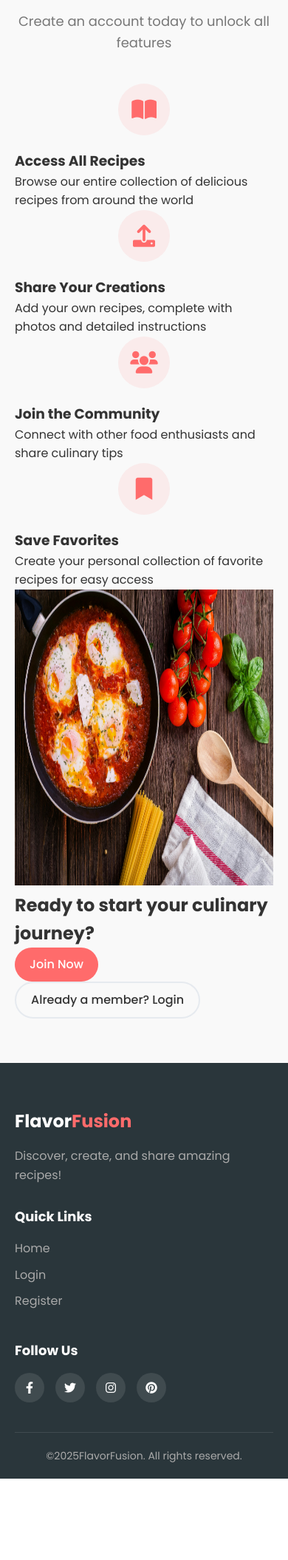
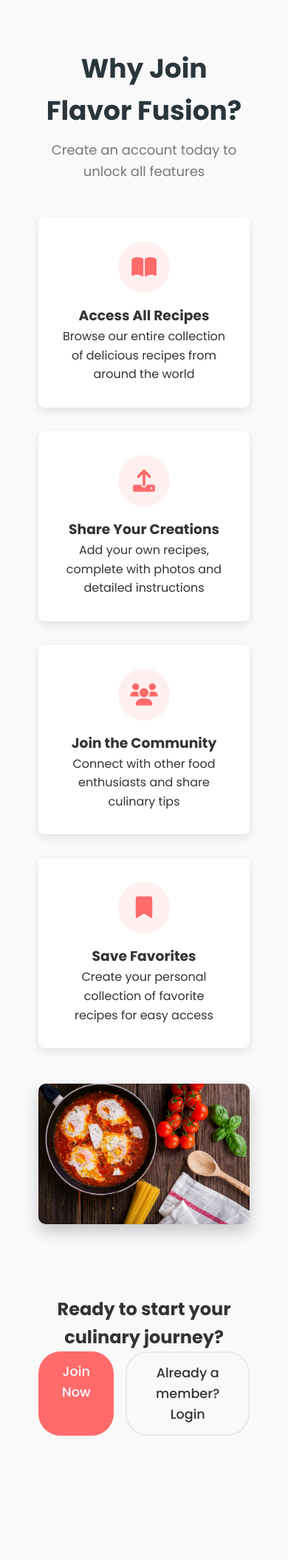
Before and after one commit to Hasnain2004/flavor_fusion, a Django app: page / in a window 390 px wide. Shown: the part 725-2834 px from the top of the page at 74% size. Before the commit the page ends 2724 px from the top, so only its background shows below. Run offline with Django 5.2, Linux system fonts and the light colour scheme.

Commit message:
Enhance welcome page styling: improve hero section background, add responsive design elements, and refine feature card layout for better user engagement

```diff
--- a/templates/recipes/welcome.html
+++ b/templates/recipes/welcome.html
@@ -4,7 +4,7 @@
   Welcome to Flavor Fusion
 {% endblock %}
 {% block content %}
-  <section class="hero welcome-hero">
+  <section class="hero welcome-hero" style="background: linear-gradient(rgba(0, 0, 0, 0.5), rgba(0, 0, 0, 0.7)), url('{% static 'images/welcome-hero.jpg' %}');">
     <div class="hero-content">
       <h1>Welcome to Flavor Fusion</h1>
       <p>Your ultimate destination for culinary inspiration and recipe sharing</p>
@@ -61,8 +61,89 @@
     </div>
   </section>
   <style>
-  .welcome-hero {
-    min-height: 60vh;
-    background: linear-gradient(rgba(0, 0, 0, 0.5), rgba(0, 0, 0, 0.7)),
-      url('</style>
+    .welcome-hero {
+      min-height: 60vh;
+      /* background image set via inline style in HTML to avoid template tag in CSS */
+      background-size: cover;
+      background-position: center;
+      display: flex;
+      align-items: center;
+      justify-content: center;
+      text-align: center;
+      color: white;
+    }
+
+    .welcome-hero h1 {
+      font-size: 3rem;
+      margin-bottom: 1rem;
+    }
+
+    .welcome-hero p {
+      font-size: 1.2rem;
+      margin-bottom: 2rem;
+      max-width: 600px;
+    }
+
+    .cta-buttons {
+      display: flex;
+      gap: 1rem;
+      justify-content: center;
+    }
+
+    .welcome-features {
+      padding: 4rem 2rem;
+    }
+
+    .features-grid {
+      display: grid;
+      grid-template-columns: repeat(auto-fill, minmax(250px, 1fr));
+      gap: 2rem;
+      margin: 3rem 0;
+    }
+
+    .feature-card {
+      background: #fff;
+      border-radius: 8px;
+      padding: 2rem;
+      box-shadow: 0 4px 12px rgba(0, 0, 0, 0.1);
+      text-align: center;
+      transition: transform 0.3s ease;
+    }
+
+    .feature-card:hover {
+      transform: translateY(-5px);
+    }
+
+    .feature-icon {
+      font-size: 2rem;
+      color: #ff6b6b;
+      margin-bottom: 1rem;
+    }
+
+    .teaser-image {
+      width: 100%;
+      max-width: 800px;
+      margin: 3rem auto;
+      border-radius: 10px;
+      overflow: hidden;
+      box-shadow: 0 10px 20px rgba(0, 0, 0, 0.2);
+    }
+
+    .teaser-image img {
+      width: 100%;
+      height: auto;
+      display: block;
+    }
+
+    .cta-container {
+      text-align: center;
+      padding: 3rem 0;
+    }
+
+    .btn-large {
+      padding: 0.8rem 2rem;
+      font-size: 1.1rem;
+    }
+  </style>
 {% endblock %}
+<!-- This code is for the welcome page of a recipe sharing platform called Flavor Fusion. It includes a hero section with a welcome message, a features section highlighting the benefits of joining, and a call-to-action for registration. The design is responsive and visually appealing, with icons and images to enhance user engagement. -->
```
